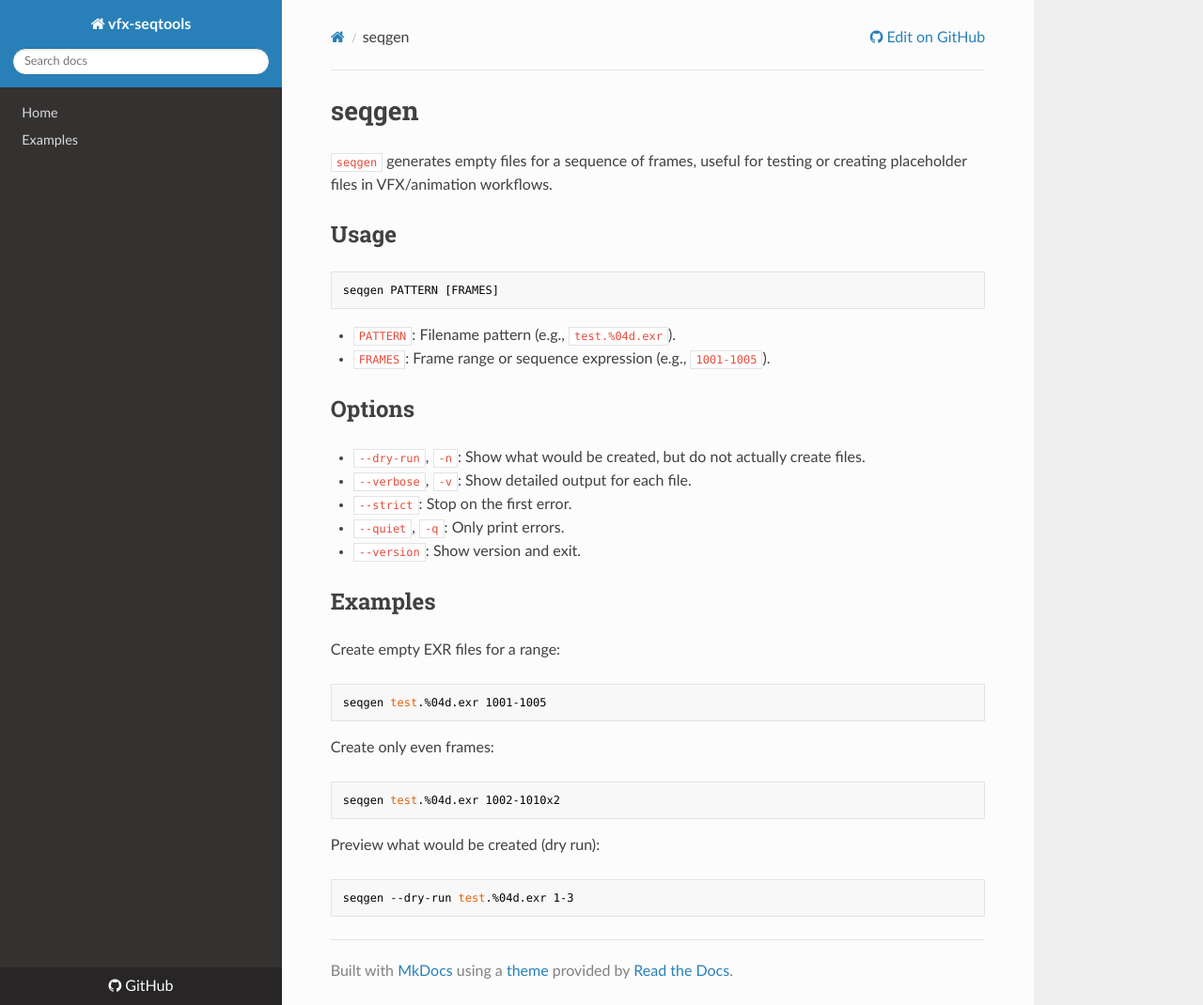
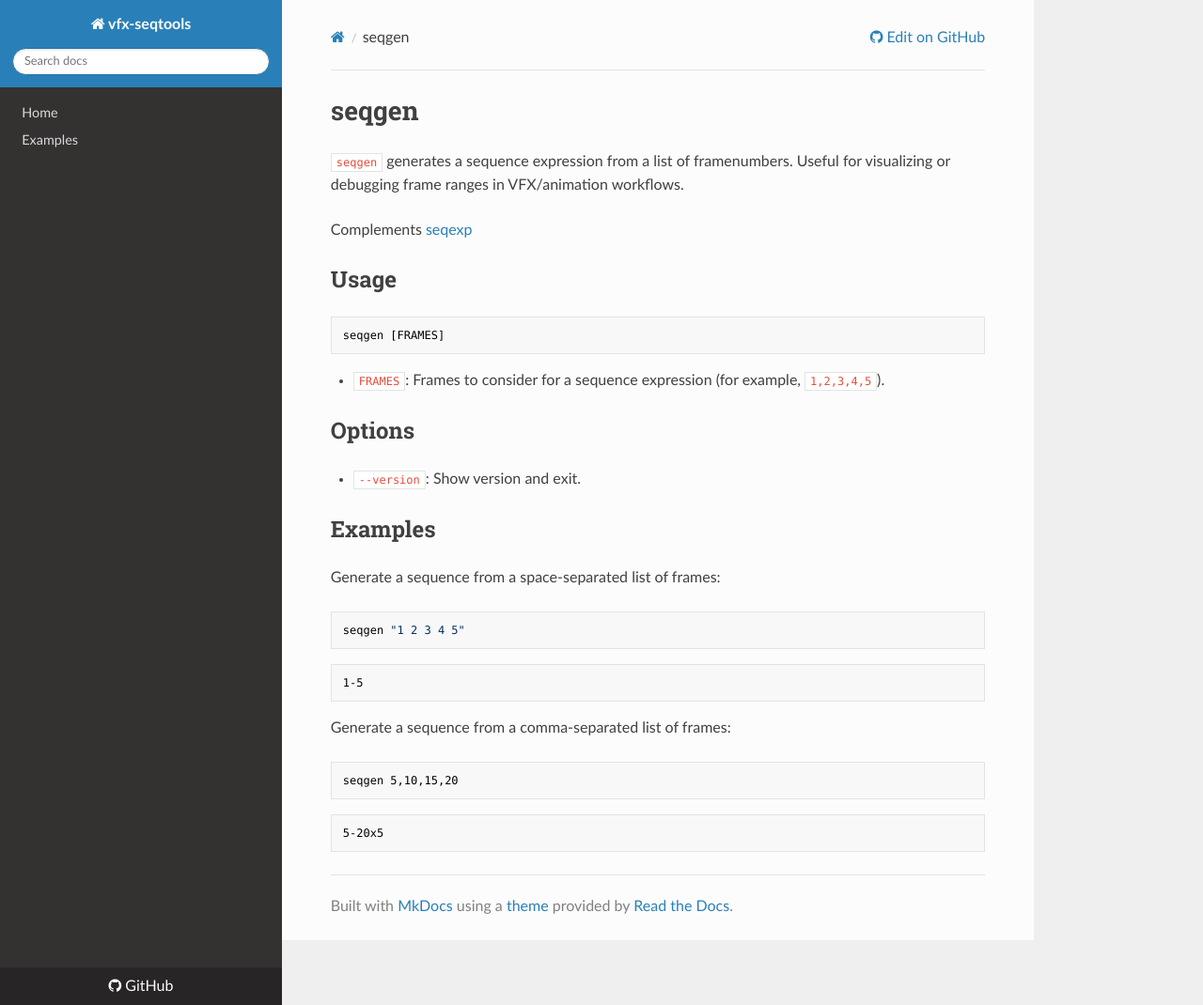
Before and after one commit to jdmacleod/vfx-seqtools, an MkDocs documentation site: the page built from docs/seqgen.md, in a window 1280 px wide and 1070 px high. Shown: the whole window at 94% size. Built offline with MkDocs 1.6.1, drawn with Linux system fonts in a browser that asks for light colours; nearby versions of some CDN libraries.

````diff
--- a/docs/seqgen.md
+++ b/docs/seqgen.md
@@ -1,40 +1,39 @@
 # seqgen
 
-`seqgen` generates empty files for a sequence of frames, useful for testing or creating placeholder files in VFX/animation workflows.
+`seqgen` generates a sequence expression from a list of framenumbers. Useful for visualizing or debugging frame ranges in VFX/animation workflows.
+
+Complements [seqexp](./seqexp.md)
 
 ## Usage
 
 ```bash
-seqgen PATTERN [FRAMES]
+seqgen [FRAMES]
 ```
 
-- `PATTERN`: Filename pattern (e.g., `test.%04d.exr`).
-- `FRAMES`: Frame range or sequence expression (e.g., `1001-1005`).
+- `FRAMES`: Frames to consider for a sequence expression (for example, `1,2,3,4,5`).
 
 ## Options
 
-- `--dry-run`, `-n`: Show what would be created, but do not actually create files.
-- `--verbose`, `-v`: Show detailed output for each file.
-- `--strict`: Stop on the first error.
-- `--quiet`, `-q`: Only print errors.
 - `--version`: Show version and exit.
 
 ## Examples
 
-Create empty EXR files for a range:
+Generate a sequence from a space-separated list of frames:
 
 ```bash
-seqgen test.%04d.exr 1001-1005
+seqgen "1 2 3 4 5"
 ```
 
-Create only even frames:
+```bash
+1-5
+```
+
+Generate a sequence from a comma-separated list of frames:
 
 ```bash
-seqgen test.%04d.exr 1002-1010x2
+seqgen 5,10,15,20
 ```
 
-Preview what would be created (dry run):
-
 ```bash
-seqgen --dry-run test.%04d.exr 1-3
+5-20x5
 ```
````
Also changed, not shown: docs/examples.md (+15 -8 lines), docs/seqls.md (+2 -0 lines).
